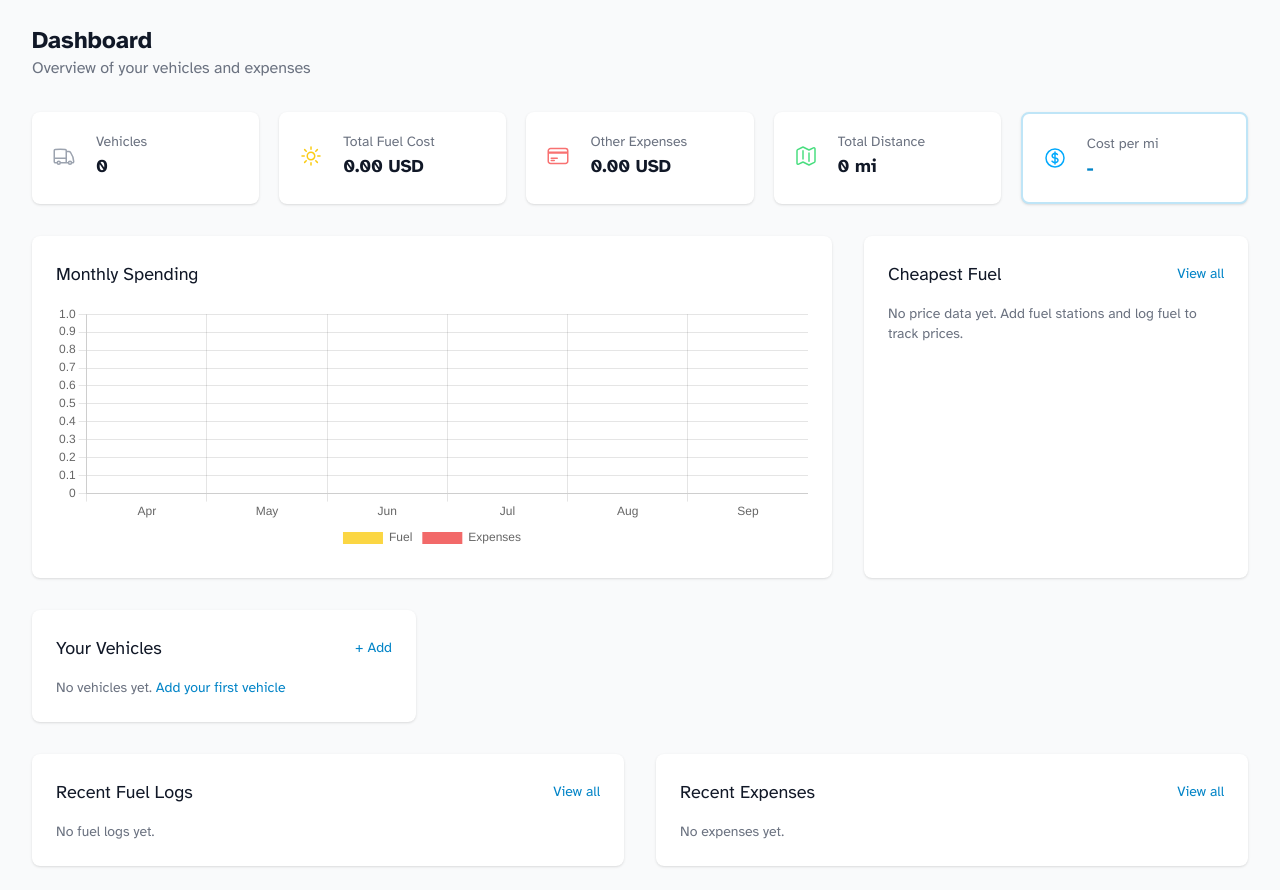
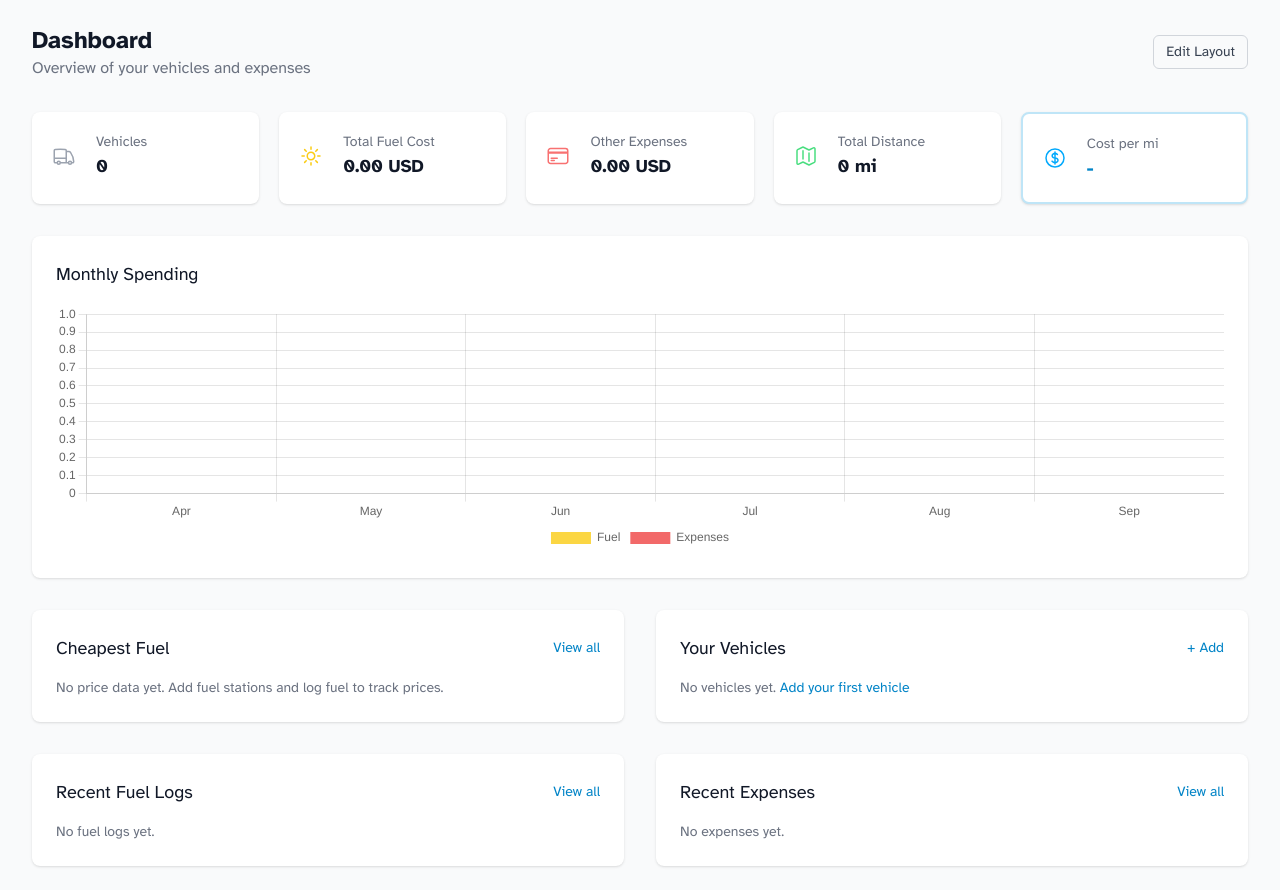
Before and after one commit to austincnunn/Pitstop, a Flask app: page /dashboard in a window 1280 px wide. Shown: the part 65-955 px from the top of the page. Run offline with Flask 3, Linux system fonts and the light colour scheme; a user stored in the database is signed in; data that the repository does not hold is empty; some libraries are stand-ins or nearby versions.

Commit message:
Rearrange Dashboard
Added drag and drop

```diff
--- a/app/__init__.py
+++ b/app/__init__.py
@@ -94,6 +94,12 @@ def _run_schema_migrations(app):
             ('show_menu_notes', 'BOOLEAN DEFAULT TRUE'),
             ('failed_login_attempts', 'INTEGER DEFAULT 0'),
             ('locked_until', 'TIMESTAMP'),
+            ('dashboard_widget_order', 'VARCHAR(255)'),
+            ('show_widget_monthly_spending', 'BOOLEAN DEFAULT TRUE'),
+            ('show_widget_cheapest_fuel', 'BOOLEAN DEFAULT TRUE'),
+            ('show_widget_vehicles', 'BOOLEAN DEFAULT TRUE'),
+            ('show_widget_recent_fuel', 'BOOLEAN DEFAULT TRUE'),
+            ('show_widget_recent_expenses', 'BOOLEAN DEFAULT TRUE'),
         ],
         'charging_sessions': [
             ('tessie_charge_id', 'VARCHAR(50)'),
--- a/app/routes/api.py
+++ b/app/routes/api.py
@@ -88,6 +88,25 @@ def toggle_dark_mode():
     current_user.dark_mode = not current_user.dark_mode
     db.session.commit()
     return jsonify({'dark_mode': current_user.dark_mode})
+
+
+@bp.route('/dashboard-layout', methods=['POST'])
+@login_required
+def save_dashboard_layout():
+    """Save the current user's dashboard widget order and visibility"""
+    from app.models import DASHBOARD_WIDGETS
+
+    data = request.get_json(silent=True) or {}
+    order = [w for w in data.get('order', []) if w in DASHBOARD_WIDGETS]
+    hidden = set(data.get('hidden', []))
+
+    if order:
+        current_user.dashboard_widget_order = ','.join(order)
+    for widget_id in DASHBOARD_WIDGETS:
+        setattr(current_user, f'show_widget_{widget_id}', widget_id not in hidden)
+
+    db.session.commit()
+    return jsonify({'success': True})
 
 
 @bp.route('/key/generate', methods=['POST'])
--- a/app/templates/dashboard.html
+++ b/app/templates/dashboard.html
@@ -4,12 +4,27 @@
 {% block extra_scripts %}
 <!-- Chart.js - Only needed on dashboard -->
 <script src="https://cdn.jsdelivr.net/npm/chart.js@4.4.1/dist/chart.umd.min.js" defer></script>
+<!-- SortableJS - drag-and-drop for dashboard widgets -->
+<script src="https://cdn.jsdelivr.net/npm/sortablejs@1.15.2/Sortable.min.js" defer></script>
+<style>
+    #widget-grid .widget-controls { display: none; }
+    #widget-grid[data-edit-mode="true"] .widget-controls { display: flex; }
+    #widget-grid[data-edit-mode="true"] .widget-card { cursor: grab; }
+    #widget-grid:not([data-edit-mode="true"]) .widget-card.widget-hidden { display: none; }
+    #widget-grid[data-edit-mode="true"] .widget-card.widget-hidden { opacity: 0.4; }
+</style>
 {% endblock %}
 
 {% block content %}
-<div class="mb-8">
-    <h1 class="text-2xl font-bold text-gray-900 dark:text-white">Dashboard</h1>
-    <p class="text-gray-500 dark:text-gray-400">Overview of your vehicles and expenses</p>
+<div class="mb-8 flex items-center justify-between">
+    <div>
+        <h1 class="text-2xl font-bold text-gray-900 dark:text-white">Dashboard</h1>
+        <p class="text-gray-500 dark:text-gray-400">Overview of your vehicles and expenses</p>
+    </div>
+    <button type="button" id="edit-layout-btn" onclick="toggleEditMode()"
+            class="text-sm px-3 py-1.5 border border-gray-300 dark:border-gray-600 rounded-md text-gray-700 dark:text-gray-200 hover:bg-gray-50 dark:hover:bg-gray-700">
+        {{ _('Edit Layout') }}
+    </button>
 </div>
 
 <!-- Stats Cards -->
@@ -107,135 +122,19 @@
     </div>
 </div>
 
-<div class="grid grid-cols-1 lg:grid-cols-3 gap-8">
-    <!-- Monthly Spending Chart -->
-    <div class="lg:col-span-2 bg-white dark:bg-gray-800 shadow rounded-lg p-6">
-        <h2 class="text-lg font-medium text-gray-900 dark:text-white mb-4">{{ _('Monthly Spending') }}</h2>
-        <div style="height: 250px;">
-            <canvas id="spendingChart"></canvas>
+<div id="widget-grid" class="grid grid-cols-1 md:grid-cols-2 gap-8" data-edit-mode="false">
+    {% for w in current_user.get_dashboard_widgets() %}
+    <div class="widget-card bg-white dark:bg-gray-800 shadow rounded-lg p-6 {% if w.id == 'monthly_spending' %}md:col-span-2{% endif %} {% if not w.visible %}widget-hidden{% endif %}"
+         data-widget-id="{{ w.id }}">
+        <div class="widget-controls items-center justify-between mb-2 text-gray-400">
+            <span class="drag-handle cursor-grab select-none text-lg" title="{{ _('Drag to reorder') }}">&#10021;</span>
+            <button type="button" class="widget-toggle-visibility text-xs text-primary-600 hover:text-primary-500" onclick="toggleWidgetVisibility(this)">
+                {{ _('Hide') if w.visible else _('Show') }}
+            </button>
         </div>
+        {% include 'dashboard_widgets/_' + w.id + '.html' %}
     </div>
-
-    <!-- Cheapest Stations Widget -->
-    <div class="bg-white dark:bg-gray-800 shadow rounded-lg p-6">
-        <div class="flex items-center justify-between mb-4">
-            <h2 class="text-lg font-medium text-gray-900 dark:text-white">{{ _('Cheapest Fuel') }}</h2>
-            <a href="{{ url_for('stations.cheapest') }}" class="text-sm text-primary-600 hover:text-primary-500">{{ _('View all') }}</a>
-        </div>
-        {% if cheapest_stations %}
-        <ul class="space-y-3">
-            {% for price in cheapest_stations %}
-            <li class="flex items-center justify-between">
-                <div class="flex items-center gap-2">
-                    {% if loop.index == 1 %}
-                    <span class="inline-flex items-center justify-center w-5 h-5 rounded-full bg-yellow-100 text-yellow-800 dark:bg-yellow-900 dark:text-yellow-200 text-xs font-bold">1</span>
-                    {% else %}
-                    <span class="inline-flex items-center justify-center w-5 h-5 text-gray-400 text-xs">{{ loop.index }}</span>
-                    {% endif %}
-                    <div>
-                        <p class="text-sm font-medium text-gray-900 dark:text-white truncate" style="max-width: 120px;">{{ price.station.name }}</p>
-                        <p class="text-xs text-gray-500 dark:text-gray-400 capitalize">{{ price.fuel_type }}</p>
-                    </div>
-                </div>
-                <p class="text-sm font-semibold {% if loop.index == 1 %}text-green-600 dark:text-green-400{% else %}text-gray-900 dark:text-white{% endif %}">
-                    {{ "%.3f"|format(price.price_per_unit) }}
-                </p>
-            </li>
-            {% endfor %}
-        </ul>
-        {% else %}
-        <p class="text-sm text-gray-500 dark:text-gray-400">{{ _('No price data yet. Add fuel stations and log fuel to track prices.') }}</p>
-        {% endif %}
-    </div>
-</div>
-
-<div class="grid grid-cols-1 lg:grid-cols-3 gap-8 mt-8">
-    <!-- Vehicles List -->
-    <div class="bg-white dark:bg-gray-800 shadow rounded-lg p-6">
-        <div class="flex items-center justify-between mb-4">
-            <h2 class="text-lg font-medium text-gray-900 dark:text-white">{{ _('Your Vehicles') }}</h2>
-            <a href="{{ url_for('vehicles.new') }}" class="text-sm text-primary-600 hover:text-primary-500">+ {{ _('Add') }}</a>
-        </div>
-        {% if vehicles %}
-        <ul class="divide-y divide-gray-200 dark:divide-gray-700">
-            {% for vehicle in vehicles %}
-            <li class="py-3">
-                <a href="{{ url_for('vehicles.view', vehicle_id=vehicle.id) }}" class="flex items-center hover:bg-gray-50 dark:bg-gray-700 -mx-2 px-2 rounded">
-                    <div class="flex-shrink-0 h-10 w-10 rounded-full bg-gray-200 flex items-center justify-center">
-                        {% if vehicle.vehicle_type == 'car' %}
-                        <svg class="h-5 w-5 text-gray-500 dark:text-gray-400" fill="none" viewBox="0 0 24 24" stroke="currentColor"><path stroke-linecap="round" stroke-linejoin="round" stroke-width="2" d="M8 7h8m-8 4h8m-4-8v16M5 17h14a2 2 0 002-2V9a2 2 0 00-2-2H5a2 2 0 00-2 2v6a2 2 0 002 2z"/></svg>
-                        {% elif vehicle.vehicle_type == 'motorbike' %}
-                        <svg class="h-5 w-5 text-gray-500 dark:text-gray-400" fill="none" viewBox="0 0 24 24" stroke="currentColor"><path stroke-linecap="round" stroke-linejoin="round" stroke-width="2" d="M13 10V3L4 14h7v7l9-11h-7z"/></svg>
-                        {% else %}
-                        <svg class="h-5 w-5 text-gray-500 dark:text-gray-400" fill="none" viewBox="0 0 24 24" stroke="currentColor"><path stroke-linecap="round" stroke-linejoin="round" stroke-width="2" d="M8.25 18.75a1.5 1.5 0 01-3 0m3 0a1.5 1.5 0 00-3 0m3 0h6m-9 0H3.375a1.125 1.125 0 01-1.125-1.125V14.25m17.25 4.5a1.5 1.5 0 01-3 0m3 0a1.5 1.5 0 00-3 0m3 0h1.125c.621 0 1.129-.504 1.09-1.124a17.902 17.902 0 00-3.213-9.193 2.056 2.056 0 00-1.58-.86H14.25M16.5 18.75h-2.25m0-11.177v-.958c0-.568-.422-1.048-.987-1.106a48.554 48.554 0 00-10.026 0 1.106 1.106 0 00-.987 1.106v7.635m12-6.677v6.677m0 4.5v-4.5m0 0h-12"/></svg>
-                        {% endif %}
-                    </div>
-                    <div class="ml-3 flex-1 min-w-0">
-                        <p class="text-sm font-medium text-gray-900 dark:text-white truncate">{{ vehicle.name }}</p>
-                        <p class="text-sm text-gray-500 dark:text-gray-400 truncate">{{ vehicle.make }} {{ vehicle.model }}</p>
-                    </div>
-                    <svg class="h-5 w-5 text-gray-400" fill="none" viewBox="0 0 24 24" stroke="currentColor">
-                        <path stroke-linecap="round" stroke-linejoin="round" stroke-width="2" d="M9 5l7 7-7 7"/>
-                    </svg>
-                </a>
-            </li>
-            {% endfor %}
-        </ul>
-        {% else %}
-        <p class="text-sm text-gray-500 dark:text-gray-400">No vehicles yet. <a href="{{ url_for('vehicles.new') }}" class="text-primary-600 hover:text-primary-500">Add your first vehicle</a></p>
-        {% endif %}
-    </div>
-</div>
-
-<!-- Recent Activity -->
-<div class="mt-8 grid grid-cols-1 lg:grid-cols-2 gap-8">
-    <div class="bg-white dark:bg-gray-800 shadow rounded-lg p-6">
-        <div class="flex items-center justify-between mb-4">
-            <h2 class="text-lg font-medium text-gray-900 dark:text-white">Recent Fuel Logs</h2>
-            <a href="{{ url_for('fuel.index') }}" class="text-sm text-primary-600 hover:text-primary-500">View all</a>
-        </div>
-        {% if recent_logs %}
-        <ul class="divide-y divide-gray-200 dark:divide-gray-700">
-            {% for log in recent_logs %}
-            <li class="py-3">
-                <div class="flex justify-between">
-                    <div>
-                        <p class="text-sm font-medium text-gray-900 dark:text-white">{{ log.vehicle.name }}</p>
-                        <p class="text-sm text-gray-500 dark:text-gray-400">{{ log.date|format_date }} - {{ "%.1f"|format(log.volume or 0) }} {{ current_user.volume_unit }}</p>
-                    </div>
-                    <p class="text-sm font-medium text-gray-900 dark:text-white">{{ "%.2f"|format(log.total_cost or 0) }} {{ current_user.currency }}</p>
-                </div>
-            </li>
-            {% endfor %}
-        </ul>
-        {% else %}
-        <p class="text-sm text-gray-500 dark:text-gray-400">No fuel logs yet.</p>
-        {% endif %}
-    </div>
-
-    <div class="bg-white dark:bg-gray-800 shadow rounded-lg p-6">
-        <div class="flex items-center justify-between mb-4">
-            <h2 class="text-lg font-medium text-gray-900 dark:text-white">Recent Expenses</h2>
-            <a href="{{ url_for('expenses.index') }}" class="text-sm text-primary-600 hover:text-primary-500">View all</a>
-        </div>
-        {% if recent_expenses %}
-        <ul class="divide-y divide-gray-200 dark:divide-gray-700">
-            {% for expense in recent_expenses %}
-            <li class="py-3">
-                <div class="flex justify-between">
-                    <div>
-                        <p class="text-sm font-medium text-gray-900 dark:text-white">{{ expense.description }}</p>
-                        <p class="text-sm text-gray-500 dark:text-gray-400">{{ expense.vehicle.name }} - {{ expense.date|format_date }}</p>
-                    </div>
-                    <p class="text-sm font-medium text-gray-900 dark:text-white">{{ "%.2f"|format(expense.cost) }} {{ current_user.currency }}</p>
-                </div>
-            </li>
-            {% endfor %}
-        </ul>
-        {% else %}
-        <p class="text-sm text-gray-500 dark:text-gray-400">No expenses yet.</p>
-        {% endif %}
-    </div>
+    {% endfor %}
 </div>
 
 <script>
@@ -279,6 +178,39 @@ document.addEventListener('DOMContentLoaded', function() {
             }
         }
     });
+
+    new Sortable(document.getElementById('widget-grid'), {
+        handle: '.drag-handle',
+        animation: 150,
+        onEnd: saveDashboardLayout,
+    });
 });
+
+function toggleEditMode() {
+    const grid = document.getElementById('widget-grid');
+    const btn = document.getElementById('edit-layout-btn');
+    const editing = grid.getAttribute('data-edit-mode') === 'true';
+    grid.setAttribute('data-edit-mode', editing ? 'false' : 'true');
+    btn.textContent = editing ? {{ _('Edit Layout')|tojson }} : {{ _('Done')|tojson }};
+}
+
+function toggleWidgetVisibility(btn) {
+    const card = btn.closest('.widget-card');
+    card.classList.toggle('widget-hidden');
+    const hidden = card.classList.contains('widget-hidden');
+    btn.textContent = hidden ? {{ _('Show')|tojson }} : {{ _('Hide')|tojson }};
+    saveDashboardLayout();
+}
+
+function saveDashboardLayout() {
+    const cards = Array.from(document.querySelectorAll('#widget-grid .widget-card'));
+    const order = cards.map(c => c.dataset.widgetId);
+    const hidden = cards.filter(c => c.classList.contains('widget-hidden')).map(c => c.dataset.widgetId);
+    fetch('/api/dashboard-layout', {
+        method: 'POST',
+        headers: { 'Content-Type': 'application/json' },
+        body: JSON.stringify({ order, hidden }),
+    }).catch(() => {});
+}
 </script>
 {% endblock %}
--- /dev/null
+++ b/app/templates/dashboard_widgets/_cheapest_fuel.html
@@ -0,0 +1,28 @@
+<div class="flex items-center justify-between mb-4">
+    <h2 class="text-lg font-medium text-gray-900 dark:text-white">{{ w.title }}</h2>
+    <a href="{{ url_for('stations.cheapest') }}" class="text-sm text-primary-600 hover:text-primary-500">{{ _('View all') }}</a>
+</div>
+{% if cheapest_stations %}
+<ul class="space-y-3">
+    {% for price in cheapest_stations %}
+    <li class="flex items-center justify-between">
+        <div class="flex items-center gap-2">
+            {% if loop.index == 1 %}
+            <span class="inline-flex items-center justify-center w-5 h-5 rounded-full bg-yellow-100 text-yellow-800 dark:bg-yellow-900 dark:text-yellow-200 text-xs font-bold">1</span>
+            {% else %}
+            <span class="inline-flex items-center justify-center w-5 h-5 text-gray-400 text-xs">{{ loop.index }}</span>
+            {% endif %}
+            <div>
+                <p class="text-sm font-medium text-gray-900 dark:text-white truncate" style="max-width: 120px;">{{ price.station.name }}</p>
+                <p class="text-xs text-gray-500 dark:text-gray-400 capitalize">{{ price.fuel_type }}</p>
+            </div>
+        </div>
+        <p class="text-sm font-semibold {% if loop.index == 1 %}text-green-600 dark:text-green-400{% else %}text-gray-900 dark:text-white{% endif %}">
+            {{ "%.3f"|format(price.price_per_unit) }}
+        </p>
+    </li>
+    {% endfor %}
+</ul>
+{% else %}
+<p class="text-sm text-gray-500 dark:text-gray-400">{{ _('No price data yet. Add fuel stations and log fuel to track prices.') }}</p>
+{% endif %}
--- /dev/null
+++ b/app/templates/dashboard_widgets/_monthly_spending.html
@@ -0,0 +1,4 @@
+<h2 class="text-lg font-medium text-gray-900 dark:text-white mb-4">{{ w.title }}</h2>
+<div style="height: 250px;">
+    <canvas id="spendingChart"></canvas>
+</div>
--- /dev/null
+++ b/app/templates/dashboard_widgets/_recent_expenses.html
@@ -0,0 +1,21 @@
+<div class="flex items-center justify-between mb-4">
+    <h2 class="text-lg font-medium text-gray-900 dark:text-white">{{ w.title }}</h2>
+    <a href="{{ url_for('expenses.index') }}" class="text-sm text-primary-600 hover:text-primary-500">View all</a>
+</div>
+{% if recent_expenses %}
+<ul class="divide-y divide-gray-200 dark:divide-gray-700">
+    {% for expense in recent_expenses %}
+    <li class="py-3">
+        <div class="flex justify-between">
+            <div>
+                <p class="text-sm font-medium text-gray-900 dark:text-white">{{ expense.description }}</p>
+                <p class="text-sm text-gray-500 dark:text-gray-400">{{ expense.vehicle.name }} - {{ expense.date|format_date }}</p>
+            </div>
+            <p class="text-sm font-medium text-gray-900 dark:text-white">{{ "%.2f"|format(expense.cost) }} {{ current_user.currency }}</p>
+        </div>
+    </li>
+    {% endfor %}
+</ul>
+{% else %}
+<p class="text-sm text-gray-500 dark:text-gray-400">No expenses yet.</p>
+{% endif %}
--- /dev/null
+++ b/app/templates/dashboard_widgets/_recent_fuel.html
@@ -0,0 +1,21 @@
+<div class="flex items-center justify-between mb-4">
+    <h2 class="text-lg font-medium text-gray-900 dark:text-white">{{ w.title }}</h2>
+    <a href="{{ url_for('fuel.index') }}" class="text-sm text-primary-600 hover:text-primary-500">View all</a>
+</div>
+{% if recent_logs %}
+<ul class="divide-y divide-gray-200 dark:divide-gray-700">
+    {% for log in recent_logs %}
+    <li class="py-3">
+        <div class="flex justify-between">
+            <div>
+                <p class="text-sm font-medium text-gray-900 dark:text-white">{{ log.vehicle.name }}</p>
+                <p class="text-sm text-gray-500 dark:text-gray-400">{{ log.date|format_date }} - {{ "%.1f"|format(log.volume or 0) }} {{ current_user.volume_unit }}</p>
+            </div>
+            <p class="text-sm font-medium text-gray-900 dark:text-white">{{ "%.2f"|format(log.total_cost or 0) }} {{ current_user.currency }}</p>
+        </div>
+    </li>
+    {% endfor %}
+</ul>
+{% else %}
+<p class="text-sm text-gray-500 dark:text-gray-400">No fuel logs yet.</p>
+{% endif %}
--- /dev/null
+++ b/app/templates/dashboard_widgets/_vehicles.html
@@ -0,0 +1,32 @@
+<div class="flex items-center justify-between mb-4">
+    <h2 class="text-lg font-medium text-gray-900 dark:text-white">{{ w.title }}</h2>
+    <a href="{{ url_for('vehicles.new') }}" class="text-sm text-primary-600 hover:text-primary-500">+ {{ _('Add') }}</a>
+</div>
+{% if vehicles %}
+<ul class="divide-y divide-gray-200 dark:divide-gray-700">
+    {% for vehicle in vehicles %}
+    <li class="py-3">
+        <a href="{{ url_for('vehicles.view', vehicle_id=vehicle.id) }}" class="flex items-center hover:bg-gray-50 dark:bg-gray-700 -mx-2 px-2 rounded">
+            <div class="flex-shrink-0 h-10 w-10 rounded-full bg-gray-200 flex items-center justify-center">
+                {% if vehicle.vehicle_type == 'car' %}
+                <svg class="h-5 w-5 text-gray-500 dark:text-gray-400" fill="none" viewBox="0 0 24 24" stroke="currentColor"><path stroke-linecap="round" stroke-linejoin="round" stroke-width="2" d="M8 7h8m-8 4h8m-4-8v16M5 17h14a2 2 0 002-2V9a2 2 0 00-2-2H5a2 2 0 00-2 2v6a2 2 0 002 2z"/></svg>
+                {% elif vehicle.vehicle_type == 'motorbike' %}
+                <svg class="h-5 w-5 text-gray-500 dark:text-gray-400" fill="none" viewBox="0 0 24 24" stroke="currentColor"><path stroke-linecap="round" stroke-linejoin="round" stroke-width="2" d="M13 10V3L4 14h7v7l9-11h-7z"/></svg>
+                {% else %}
+                <svg class="h-5 w-5 text-gray-500 dark:text-gray-400" fill="none" viewBox="0 0 24 24" stroke="currentColor"><path stroke-linecap="round" stroke-linejoin="round" stroke-width="2" d="M8.25 18.75a1.5 1.5 0 01-3 0m3 0a1.5 1.5 0 00-3 0m3 0h6m-9 0H3.375a1.125 1.125 0 01-1.125-1.125V14.25m17.25 4.5a1.5 1.5 0 01-3 0m3 0a1.5 1.5 0 00-3 0m3 0h1.125c.621 0 1.129-.504 1.09-1.124a17.902 17.902 0 00-3.213-9.193 2.056 2.056 0 00-1.58-.86H14.25M16.5 18.75h-2.25m0-11.177v-.958c0-.568-.422-1.048-.987-1.106a48.554 48.554 0 00-10.026 0 1.106 1.106 0 00-.987 1.106v7.635m12-6.677v6.677m0 4.5v-4.5m0 0h-12"/></svg>
+                {% endif %}
+            </div>
+            <div class="ml-3 flex-1 min-w-0">
+                <p class="text-sm font-medium text-gray-900 dark:text-white truncate">{{ vehicle.name }}</p>
+                <p class="text-sm text-gray-500 dark:text-gray-400 truncate">{{ vehicle.make }} {{ vehicle.model }}</p>
+            </div>
+            <svg class="h-5 w-5 text-gray-400" fill="none" viewBox="0 0 24 24" stroke="currentColor">
+                <path stroke-linecap="round" stroke-linejoin="round" stroke-width="2" d="M9 5l7 7-7 7"/>
+            </svg>
+        </a>
+    </li>
+    {% endfor %}
+</ul>
+{% else %}
+<p class="text-sm text-gray-500 dark:text-gray-400">No vehicles yet. <a href="{{ url_for('vehicles.new') }}" class="text-primary-600 hover:text-primary-500">Add your first vehicle</a></p>
+{% endif %}
```
Also changed, not shown: app/models.py (+34 -0 lines), tests/test_api.py (+28 -0 lines), tests/test_models.py (+24 -0 lines), 1 other file.
